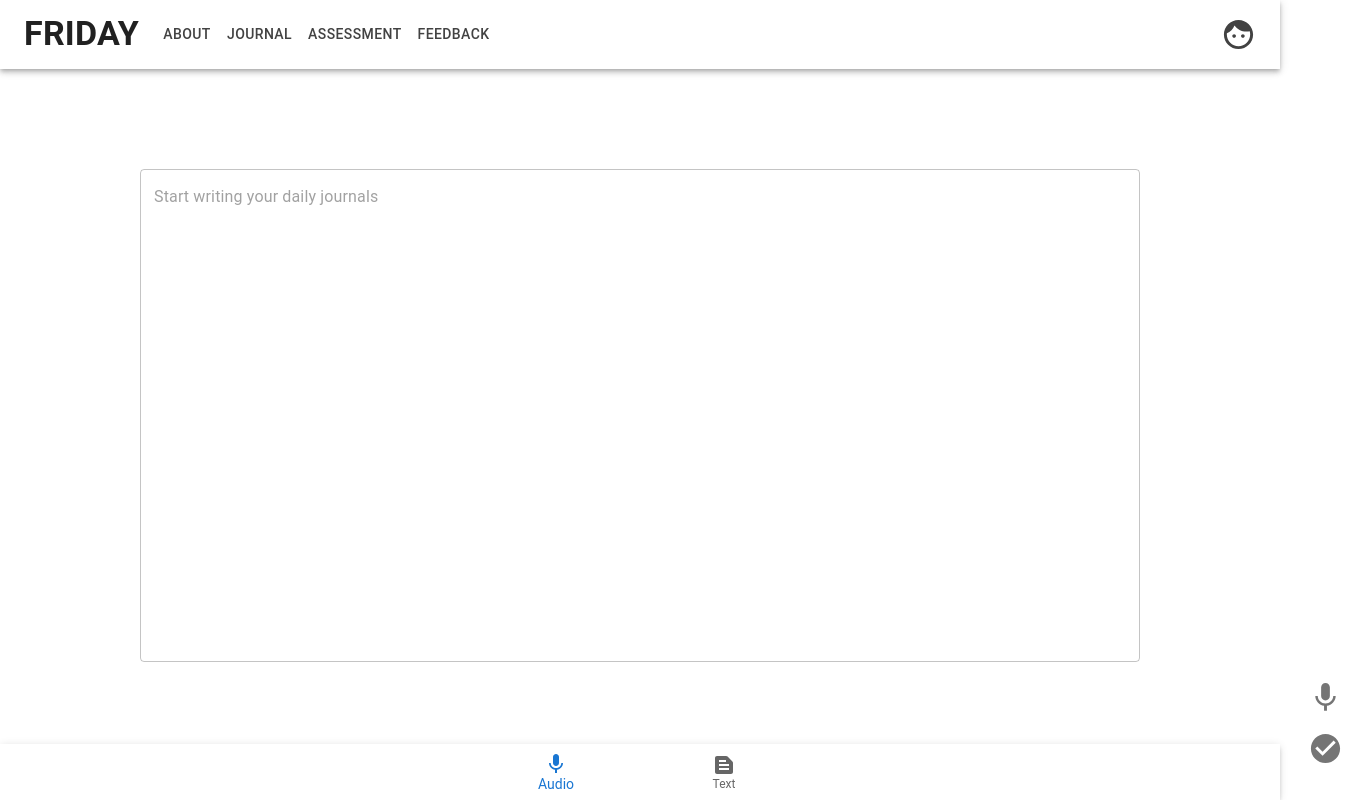
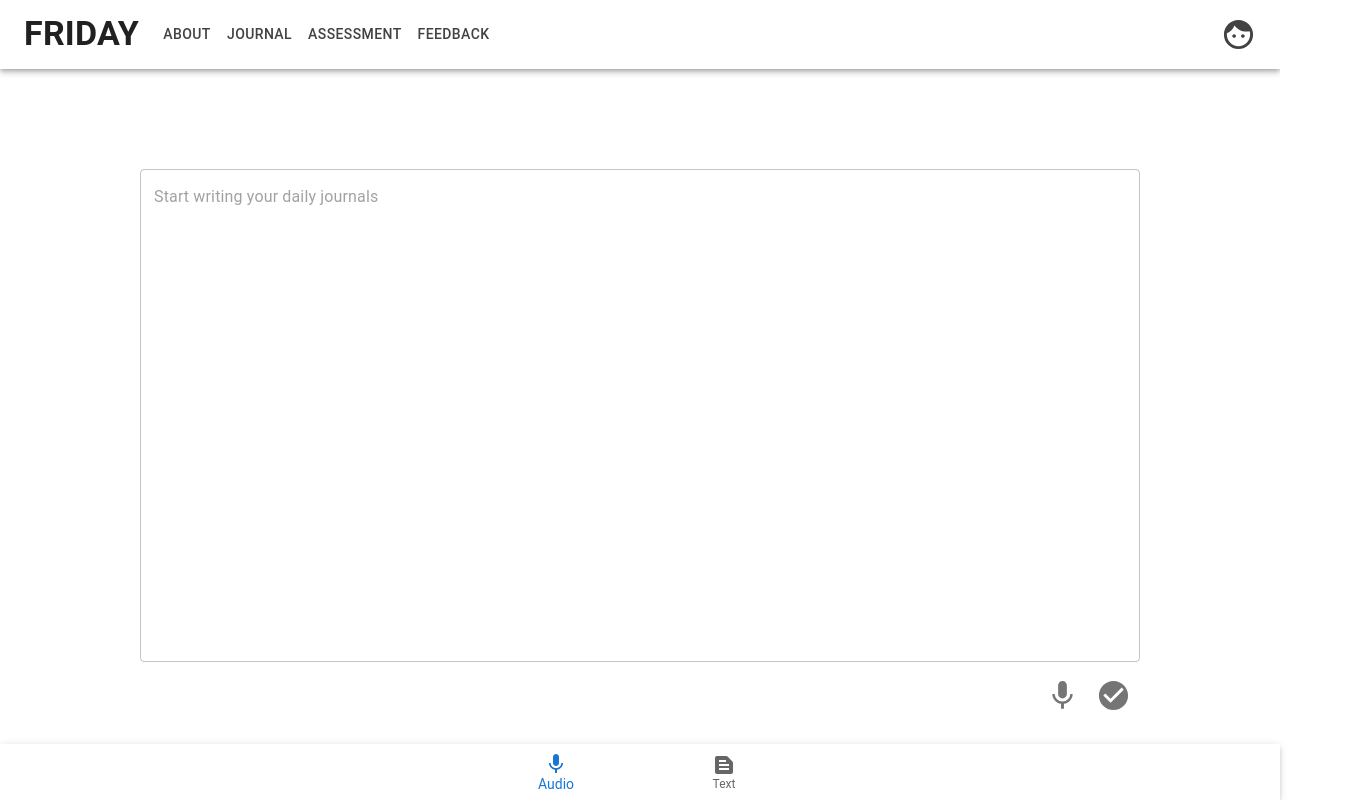
Before and after one commit to senni0418/Friday, a React (Create React App) app in the folder friday/: page /journal in a window 1280 px wide. Shown: the top 800 px of the page, 1351 px wide, since content can reach past the window. Built offline with nearby package versions, Linux system fonts and the light colour scheme.

Commit message:
update friday

```diff
--- a/friday/src/features/JournalAudio.js
+++ b/friday/src/features/JournalAudio.js
@@ -149,7 +149,7 @@ const JournalAudio = () => {
 
     return (
         <>
-             <div style={{display: 'flex',justifyContent:'center', marginTop: '100px'}}>
+            <div style={{display: 'flex',justifyContent:'center', marginTop: '100px'}}>
                 <Box>
                     <TextField
                         placeholder="Start writing your daily journals"
@@ -164,7 +164,7 @@ const JournalAudio = () => {
                 </Box>
                 {console.log(text)}
             </div>
-            <div style={{justifyContent:'right', marginTop: '10px', marginLeft: '1300px'}}>
+            <div style={{justifyContent:'left', marginTop: '1vh', marginLeft: '81vw'}}>
                 <IconButton aria-label="Mic" component="span" onClick={micOnClick}>
                     {isRecording? <MicOffRoundedIcon sx={{ fontSize: 35 }}/> : <MicIcon sx={{ fontSize: 35 }}/>}
                 </IconButton>
```
